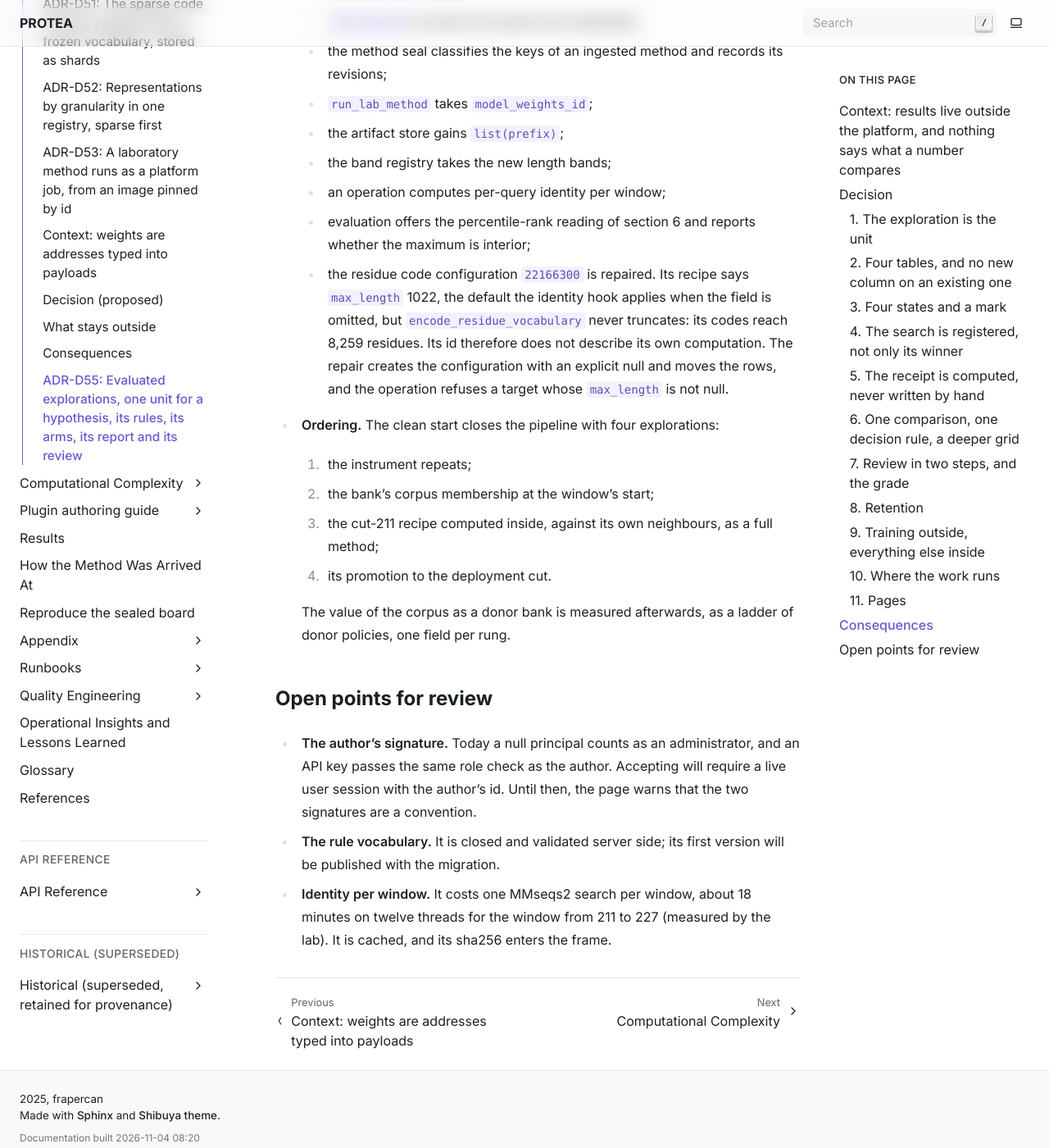
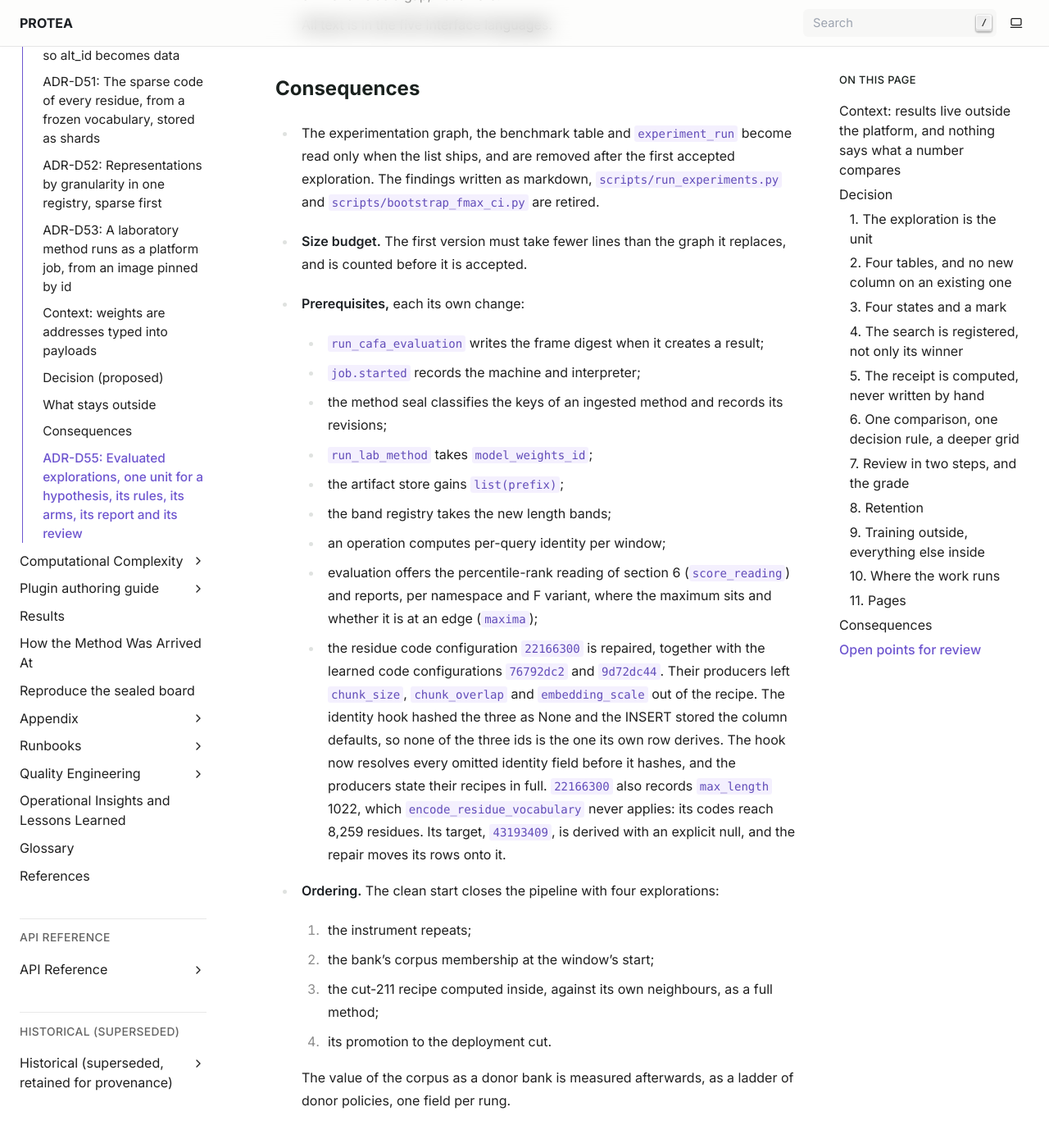
Before and after one commit to frapercan/PROTEA, a Sphinx documentation site: the page built from docs/source/adr/D55-evaluated-explorations.rst, in a window 1280 px wide and 1400 px high, scrolled down 10804 px. Shown: the whole window at 82% size. Built offline with Sphinx 7.4.7, drawn with Linux system fonts in a browser that asks for light colours; some of the changed text lies outside the part shown.

Commit message:
ADR-D55: the reading's two consequences, its seal, and the measured identity cause
Under the percentile reading a metric at a fixed threshold is relative to
the arm, and ties take the average of the ranks they span; both are fixed
in the text because each changes a number. The reading joins the frame
seal with raw left out of the material, so no seal on record moves.

The repair consequence now states the cause measured on the live
registry: three producer configs were hashed with chunk_size,
chunk_overlap and embedding_scale as None and stored with their
defaults. 22166300 also records a max_length its pass never applied,
so its target is derived with an explicit null.

```diff
--- a/docs/source/adr/D55-evaluated-explorations.rst
+++ b/docs/source/adr/D55-evaluated-explorations.rst
@@ -242,6 +242,19 @@ readings compares a censored edge with another, not two maxima. So:
   preserves each arm's ordering and every threshold metric in principle. What it changes is
   where a uniform grid falls: on the arm's own quantiles, so the grid resolves the curve.
   The raw reading is kept as a secondary check.
+* Two consequences of that reading are fixed here, because each one changes a number:
+
+  * A metric at a fixed threshold becomes relative to the arm. Under the percentile
+    reading, precision at 0.5 is precision at that arm's median score, not at a similarity
+    of 0.5, so two arms compared at one threshold are compared at the same quantile of
+    each.
+  * Ties take the average of the ranks they span. Tied scores then read alike, and a
+    threshold keeps or drops a tie group whole, as it did on the raw scale. Another tie
+    method would be another reading, so the method is written into the receipt.
+
+* The reading is part of the frame seal, like the threshold grid: a result read raw and one
+  read by percentile rank never seal alike. ``raw`` is left out of the sealed material, so
+  no seal minted before the reading existed moves.
 * Both arms use the same scoring, and the receipt records it.
 
 7. Review in two steps, and the grade
@@ -353,14 +366,18 @@ Consequences
   * the artifact store gains ``list(prefix)``;
   * the band registry takes the new length bands;
   * an operation computes per-query identity per window;
-  * evaluation offers the percentile-rank reading of section 6 and reports whether the
-    maximum is interior;
-  * the residue code configuration ``22166300`` is repaired. Its recipe says ``max_length``
-    1022, the default the identity hook applies when the field is omitted, but
-    ``encode_residue_vocabulary`` never truncates: its codes reach 8,259 residues. Its id
-    therefore does not describe its own computation. The repair creates the configuration
-    with an explicit null and moves the rows, and the operation refuses a target whose
-    ``max_length`` is not null.
+  * evaluation offers the percentile-rank reading of section 6 (``score_reading``) and
+    reports, per namespace and F variant, where the maximum sits and whether it is at an
+    edge (``maxima``);
+  * the residue code configuration ``22166300`` is repaired, together with the learned code
+    configurations ``76792dc2`` and ``9d72dc44``. Their producers left ``chunk_size``,
+    ``chunk_overlap`` and ``embedding_scale`` out of the recipe. The identity hook hashed
+    the three as None and the INSERT stored the column defaults, so none of the three ids
+    is the one its own row derives. The hook now resolves every omitted identity field
+    before it hashes, and the producers state their recipes in full. ``22166300`` also
+    records ``max_length`` 1022, which ``encode_residue_vocabulary`` never applies: its
+    codes reach 8,259 residues. Its target, ``43193409``, is derived with an explicit null,
+    and the repair moves its rows onto it.
 
 * **Ordering.** The clean start closes the pipeline with four explorations:
 
```
